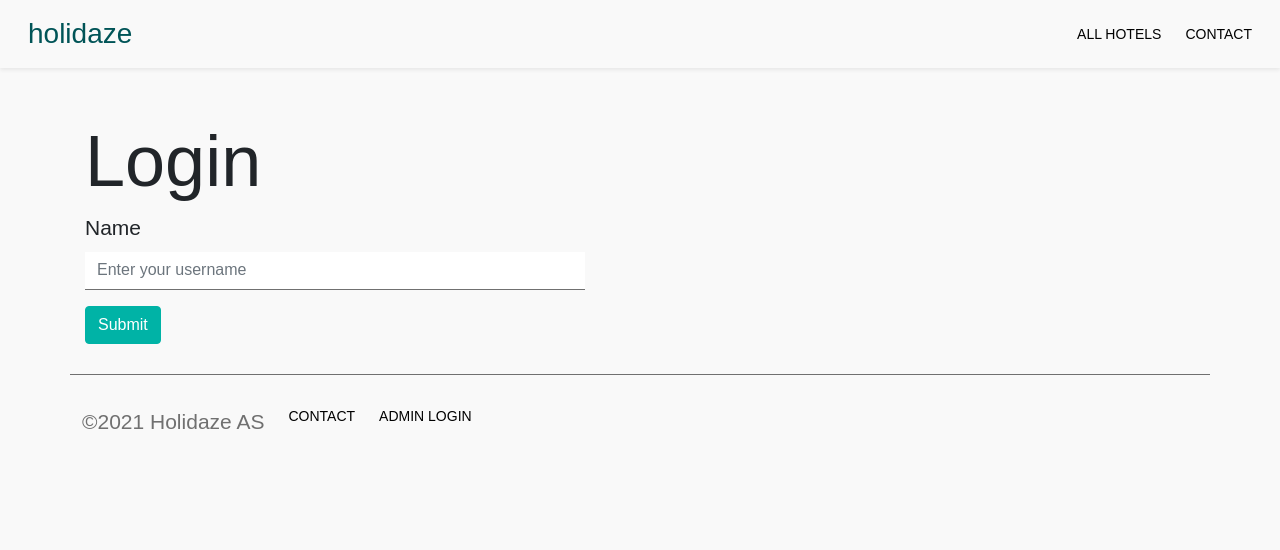
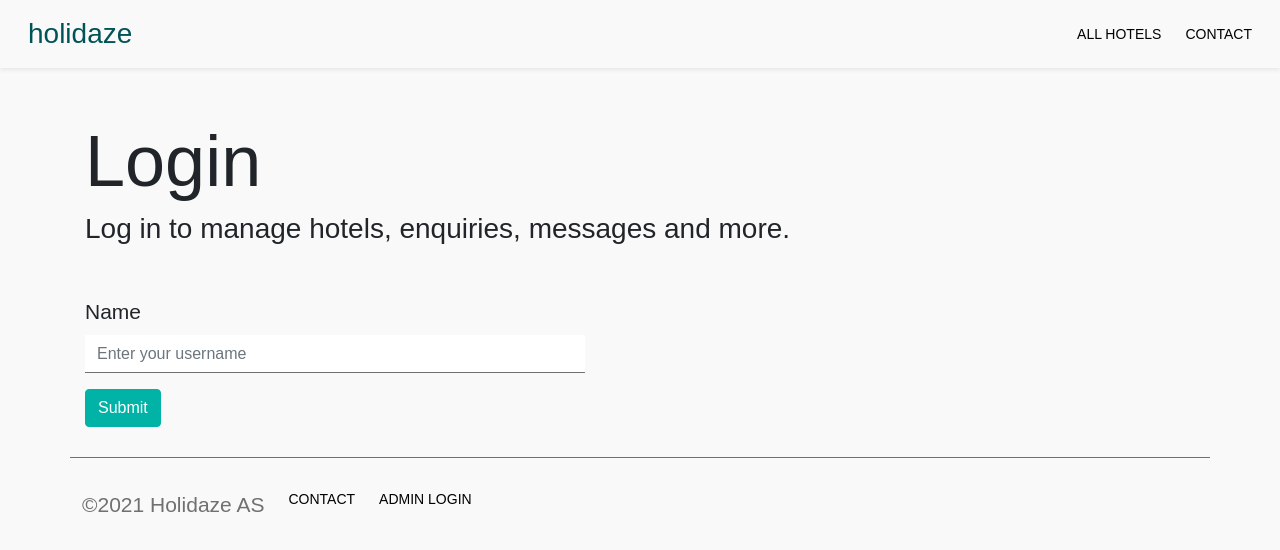
Before and after one commit to EvaSingh/project-exam-2, a React (Create React App) app: page /register in a window 1280 px wide. Shown: the top 550 px of the page. Built offline with nearby package versions, Linux system fonts and the light colour scheme; a web font is replaced by a local one.

Commit message:
Import Heading component

```diff
--- a/src/components/auth/Register.js
+++ b/src/components/auth/Register.js
@@ -20,9 +20,12 @@ function Register() {
     }
 
     return (
+        <>
+        <Heading
+          title="Login"
+          subtitle="Log in to manage hotels, enquiries, messages and more."/>
         <Container>
           <Form onSubmit={handleSubmit(onSubmit)}>
-            <h1>Login</h1>
             <Form.Group>
                 <Form.Label>Name</Form.Label>
                 <Form.Control name="username" placeholder="Enter your username" ref={register} />
@@ -31,7 +34,7 @@ function Register() {
             <Button type="submit">Submit</Button>
         </Form>
         </Container>
-
+        </>
     );
 }
 
```
